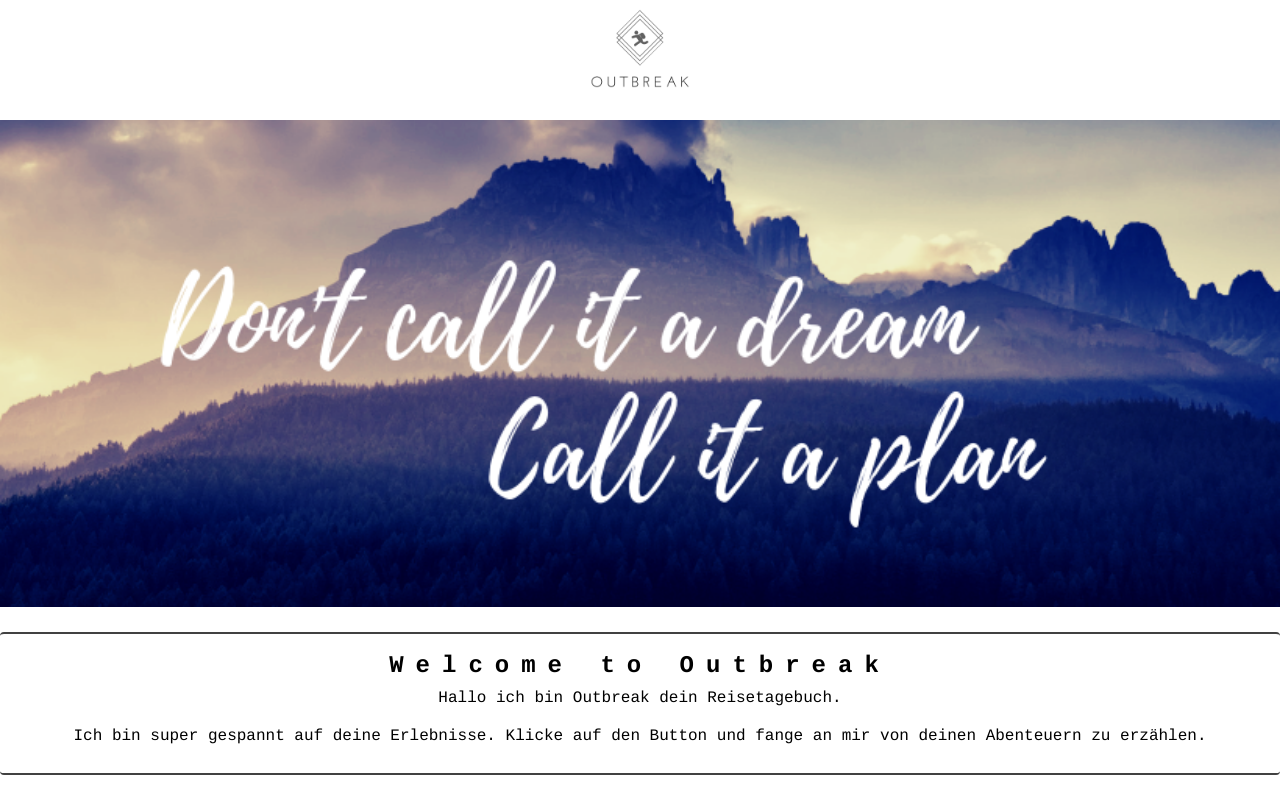
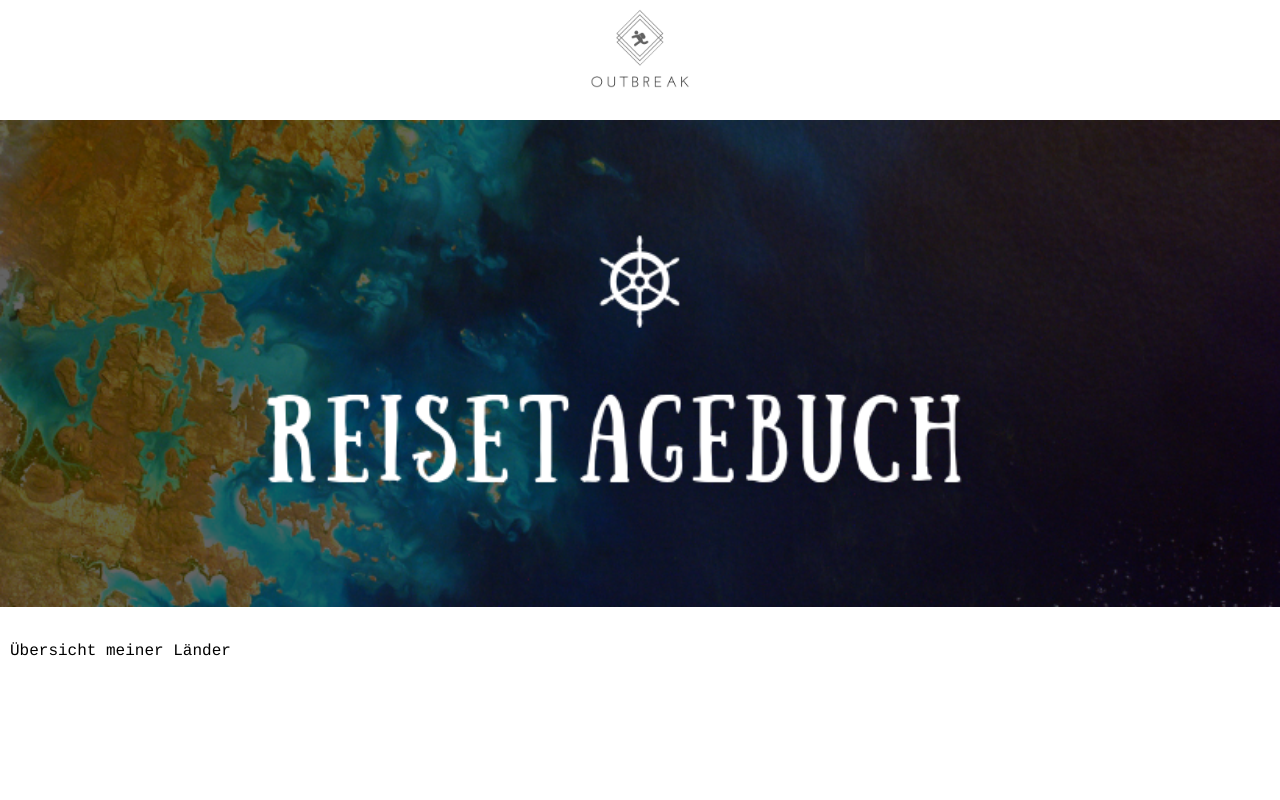
Before and after one commit to heidi-ho07/outbreak, a React (Create React App) app: page /overview in a window 1280 px wide. Built offline with nearby package versions, Linux system fonts and the light colour scheme.

Commit message:
Include headerimage and header

```diff
--- a/src/app/App.js
+++ b/src/app/App.js
@@ -4,6 +4,7 @@ import { BrowserRouter as Router, Switch, Route } from "react-router-dom"
 import GlobalStyles from "../app/Globalstyles"
 import Header from "../components/Header"
 import Landingpage from "../components/Landingpage"
+import Overview from "../components/Overview"
 
 function App() {
   return (
@@ -11,7 +12,8 @@ function App() {
       <GlobalStyles />
       <Header />
       <Router>
-        <Route path="/" component={Landingpage} />
+        <Route exact path="/" component={Landingpage} />
+        <Route exact path="/overview" component={Overview} />
       </Router>
     </>
   )
--- a/src/components/Overview.js
+++ b/src/components/Overview.js
@@ -0,0 +1,28 @@
+import React from "react"
+import styled from "styled-components"
+
+import Header from "../components/Header"
+import headerImg from "../images/Reisetagebuch.png"
+
+const StyledImg = styled.img`
+  height: 100%;
+  width: 100%;
+  margin-top: 20px;
+  margin-bottom: 20px;
+`
+
+const StyledContent = styled.div`
+  font-size: 1em;
+  padding: 10px;
+`
+
+function Overview() {
+  return (
+    <>
+      <StyledImg src={headerImg} alt="travel-diary image" />
+      <StyledContent>Übersicht meiner Länder</StyledContent>
+    </>
+  )
+}
+
+export default Overview
```
Also changed, not shown: src/images/Reisetagebuch.png (added).
